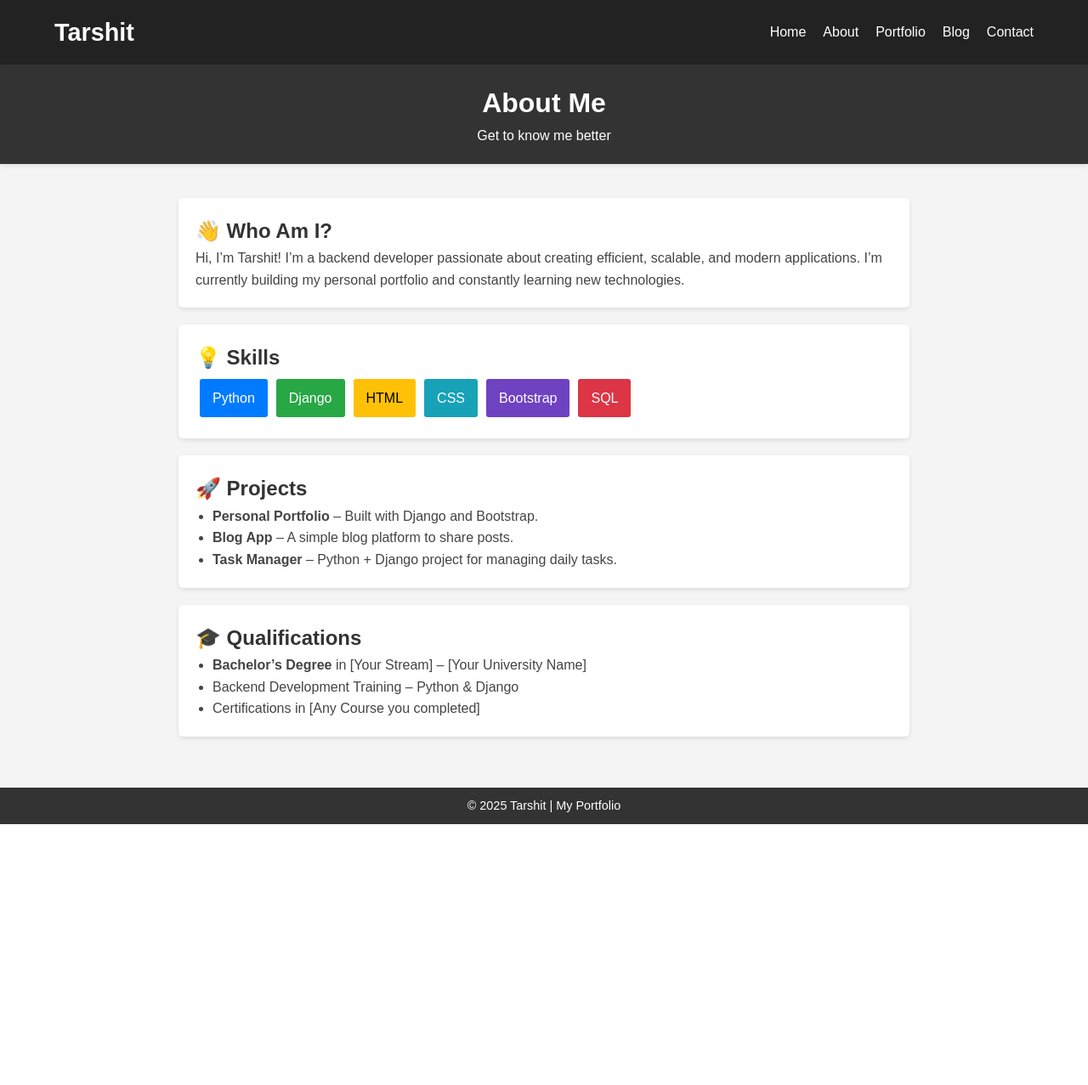
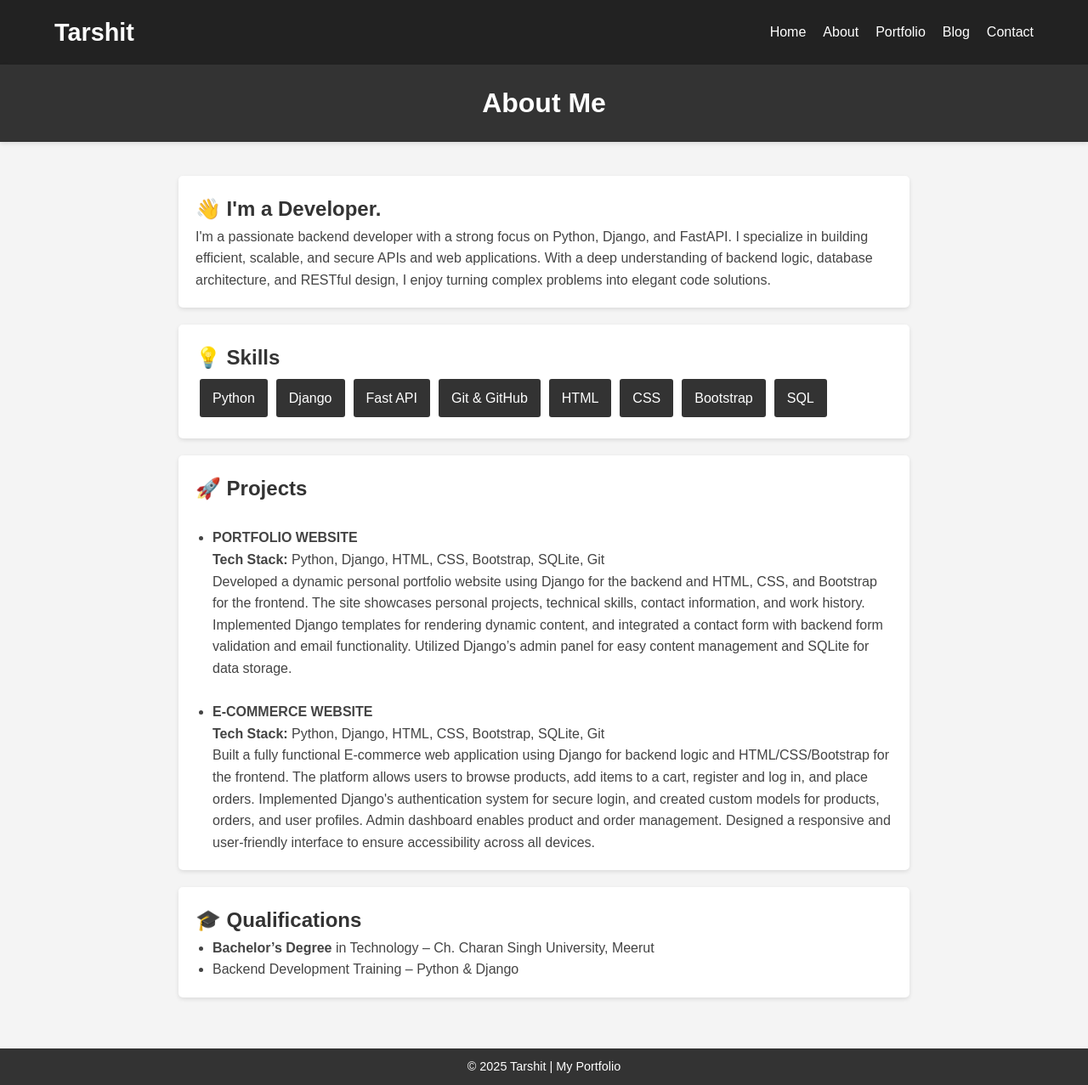
Before and after one commit to tarshitarya/portfolio, a Django app: page /about/ in a window 1280 px wide. Shown: the whole page at 85% size. Before the commit the page ends 970 px from the top, so only its background shows below. Run offline with Django 5.2, Linux system fonts and the light colour scheme.

Commit message:
update details

```diff
--- a/about/templates/about/about.html
+++ b/about/templates/about/about.html
@@ -8,17 +8,16 @@
   <!-- Header -->
   <header style="background: #333; color: white; text-align: center; padding: 20px;">
     <h1 style="margin: 0;">About Me</h1>
-    <p style="margin: 0;">Get to know me better</p>
+    {% comment %} <p style="margin: 0;">Get to know me better</p> {% endcomment %}
   </header>
 
   <main style="max-width: 900px; margin: 20px auto; padding: 20px;">
 
     <!-- Intro Section -->
     <section style="background: white; padding: 20px; margin-bottom: 20px; border-radius: 5px; box-shadow: 0 2px 5px rgba(0,0,0,0.1);">
-      <h2 style="margin-top: 0; color: #333;">👋 Who Am I?</h2>
+      <h2 style="margin-top: 0; color: #333;">👋 I'm a Developer.</h2>
       <p style="line-height: 1.6; color: #444;">
-        Hi, I’m Tarshit! I’m a backend developer passionate about creating efficient, scalable, and modern applications.
-        I’m currently building my personal portfolio and constantly learning new technologies.
+        I'm a passionate backend developer with a strong focus on Python, Django, and FastAPI. I specialize in building efficient, scalable, and secure APIs and web applications. With a deep understanding of backend logic, database architecture, and RESTful design, I enjoy turning complex problems into elegant code solutions.
       </p>
     </section>
 
@@ -26,12 +25,14 @@
     <section style="background: white; padding: 20px; margin-bottom: 20px; border-radius: 5px; box-shadow: 0 2px 5px rgba(0,0,0,0.1);">
       <h2 style="margin-top: 0; color: #333;">💡 Skills</h2>
       <ul style="list-style: none; padding: 0; margin: 0; display: flex; flex-wrap: wrap;">
-        <li style="background: #007BFF; color: white; padding: 10px 15px; margin: 5px; border-radius: 3px;">Python</li>
-        <li style="background: #28A745; color: white; padding: 10px 15px; margin: 5px; border-radius: 3px;">Django</li>
-        <li style="background: #FFC107; color: black; padding: 10px 15px; margin: 5px; border-radius: 3px;">HTML</li>
-        <li style="background: #17A2B8; color: white; padding: 10px 15px; margin: 5px; border-radius: 3px;">CSS</li>
-        <li style="background: #6F42C1; color: white; padding: 10px 15px; margin: 5px; border-radius: 3px;">Bootstrap</li>
-        <li style="background: #DC3545; color: white; padding: 10px 15px; margin: 5px; border-radius: 3px;">SQL</li>
+        <li style="background: #333; color: white; padding: 10px 15px; margin: 5px; border-radius: 3px;">Python</li>
+        <li style="background: #333; color: white; padding: 10px 15px; margin: 5px; border-radius: 3px;">Django</li>
+        <li style="background: #333; color: white; padding: 10px 15px; margin: 5px; border-radius: 3px;">Fast API</li>
+        <li style="background: #333; color: white; padding: 10px 15px; margin: 5px; border-radius: 3px;">Git & GitHub</li>
+        <li style="background: #333; color: white; padding: 10px 15px; margin: 5px; border-radius: 3px;">HTML</li>
+        <li style="background: #333; color: white; padding: 10px 15px; margin: 5px; border-radius: 3px;">CSS</li>
+        <li style="background: #333; color: white; padding: 10px 15px; margin: 5px; border-radius: 3px;">Bootstrap</li>
+        <li style="background: #333; color: white; padding: 10px 15px; margin: 5px; border-radius: 3px;">SQL</li>
       </ul>
     </section>
 
@@ -39,9 +40,25 @@
     <section style="background: white; padding: 20px; margin-bottom: 20px; border-radius: 5px; box-shadow: 0 2px 5px rgba(0,0,0,0.1);">
       <h2 style="margin-top: 0; color: #333;">🚀 Projects</h2>
       <ul style="padding-left: 20px; color: #444; line-height: 1.6;">
-        <li><b>Personal Portfolio</b> – Built with Django and Bootstrap.</li>
-        <li><b>Blog App</b> – A simple blog platform to share posts.</li>
-        <li><b>Task Manager</b> – Python + Django project for managing daily tasks.</li>
+        <br>
+        <li>
+          <h4>PORTFOLIO WEBSITE</h4>
+          <p><b>Tech Stack:</b> Python, Django, HTML, CSS, Bootstrap, SQLite, Git</p>
+          <p>Developed a dynamic personal portfolio website using Django for the backend and HTML, CSS, and Bootstrap for the
+frontend. The site showcases personal projects, technical skills, contact information, and work history. Implemented
+Django templates for rendering dynamic content, and integrated a contact form with backend form validation and email
+functionality. Utilized Django’s admin panel for easy content management and SQLite for data storage. </p>
+        </li>
+        <br>
+        <li>
+          <h4>E-COMMERCE WEBSITE</h4>
+          <p><b>Tech Stack:</b> Python, Django, HTML, CSS, Bootstrap, SQLite, Git</p>
+          <p>Built a fully functional E-commerce web application using Django for backend logic and HTML/CSS/Bootstrap for the
+frontend. The platform allows users to browse products, add items to a cart, register and log in, and place orders.
+Implemented Django's authentication system for secure login, and created custom models for products, orders, and user
+profiles. Admin dashboard enables product and order management. Designed a responsive and user-friendly interface to
+ensure accessibility across all devices.</p>
+        </li>
       </ul>
     </section>
 
@@ -49,9 +66,8 @@
     <section style="background: white; padding: 20px; margin-bottom: 20px; border-radius: 5px; box-shadow: 0 2px 5px rgba(0,0,0,0.1);">
       <h2 style="margin-top: 0; color: #333;">🎓 Qualifications</h2>
       <ul style="padding-left: 20px; color: #444; line-height: 1.6;">
-        <li><b>Bachelor’s Degree</b> in [Your Stream] – [Your University Name]</li>
+        <li><b>Bachelor’s Degree</b> in Technology – Ch. Charan Singh University, Meerut</li>
         <li>Backend Development Training – Python & Django</li>
-        <li>Certifications in [Any Course you completed]</li>
       </ul>
     </section>
 
--- a/static/style.css
+++ b/static/style.css
@@ -6,7 +6,7 @@
 }
 
 .home-background {
-  background-image: url("/static/img/home-bg.jpg");
+  background-image: url("/myPortFolio/static/img/img.jpg");
   /* filter: blur(50px); */
   background-size: cover;
   background-repeat: no-repeat;
--- a/templates/index.html
+++ b/templates/index.html
@@ -25,12 +25,8 @@
     {% block content %}
 
     <div class="home-background">
-      <div>
-        <h1>Welcome to My Portfolio</h1>
-        <p>This is the homepage</p>
-      </div>
+      <h1 class="call">Hi, I'm Tarshit</h1>
     </div>
-
     {% endblock %}
 
     <footer
```
Also changed, not shown: portfolio/templates/portfolio/portfolio.html (+23 -7 lines), manage.py (line endings or trailing spaces), myPortFolio/urls.py (line endings or trailing spaces), 1 other file.
